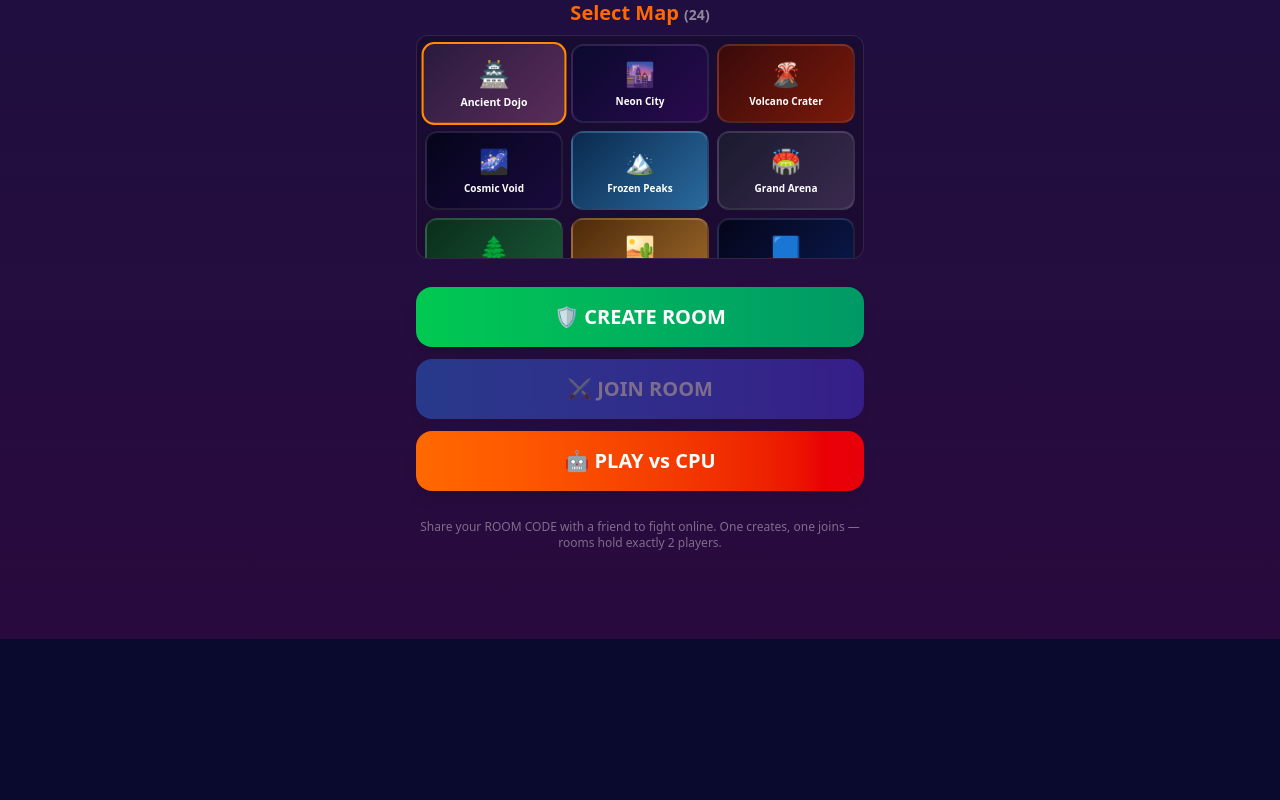
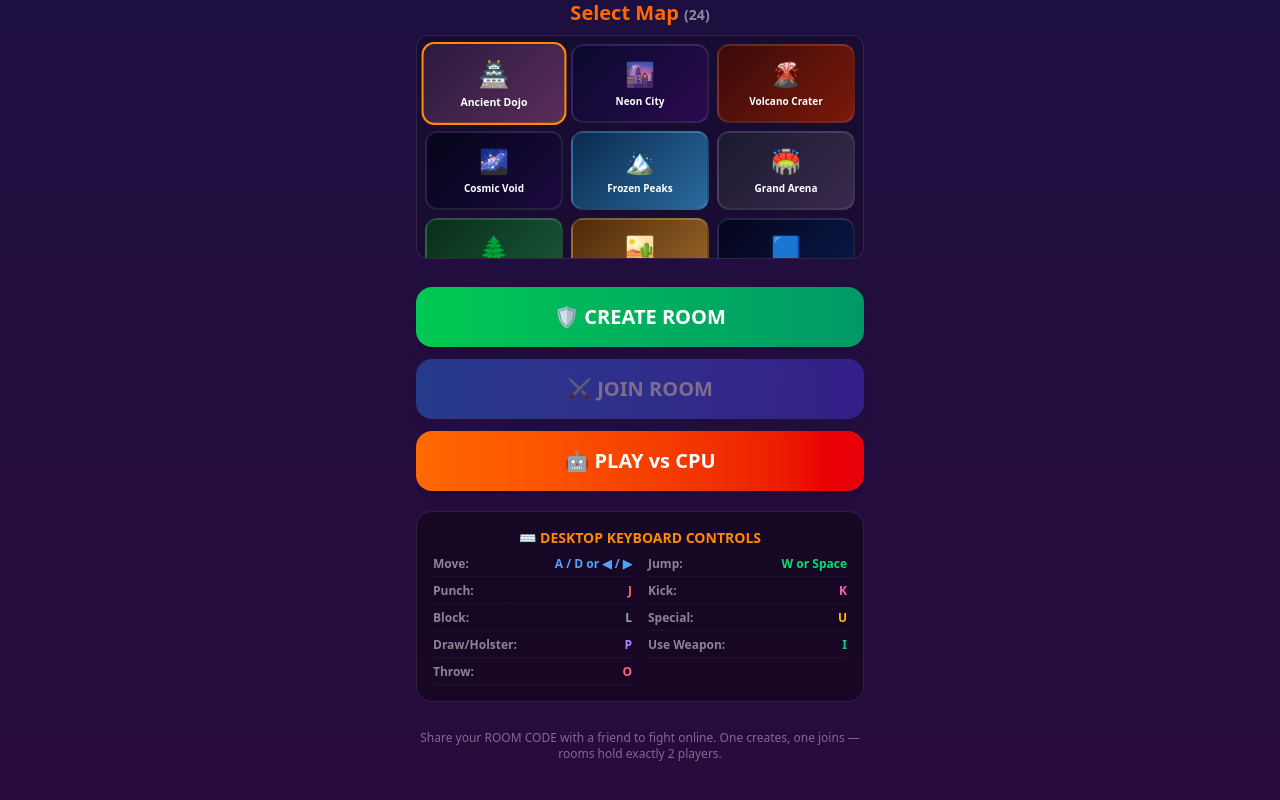
Before and after one commit to harshitshankar/Fist-Of-fury-Game, a React (Vite) app: page / in a window 1280 px wide. Shown: the part 1154-1954 px from the top of the page. Before the commit the page ends 1793 px from the top, so only its background shows below. Built offline with nearby package versions, Linux system fonts and the light colour scheme.

Commit message:
feat: add desktop keyboard controls for weapons (I, O, P) and show them on the web lobby

```diff
--- a/src/components/GameScreen.tsx
+++ b/src/components/GameScreen.tsx
@@ -222,6 +222,9 @@ export default function GameScreen(props: Props) {
       k: "kick",
       l: "block",
       u: "special",
+      p: "holster",
+      i: "weapon",
+      o: "throwWeapon",
     };
     const kd = (e: KeyboardEvent) => {
       const k = keymap[e.key.toLowerCase()];
--- a/src/components/Lobby.tsx
+++ b/src/components/Lobby.tsx
@@ -42,6 +42,7 @@ export default function Lobby({ onCreate, onJoin, onSolo, error, connecting }: P
   const [rounds, setRounds] = useState(3);
   const [musicOn, setMusicOn] = useState(isMusicEnabled());
   const startedRef = useRef(false);
+  const isNativeApp = typeof window !== "undefined" && !!(window as any).Capacitor;
 
   // Start menu music on the first user interaction (browsers block autoplay).
   useEffect(() => {
@@ -259,6 +260,50 @@ export default function Lobby({ onCreate, onJoin, onSolo, error, connecting }: P
           </button>
         </div>
 
+        {!isNativeApp && (
+          <div className="rounded-2xl border border-white/10 bg-black/40 p-4">
+            <h3 className="mb-2 text-center text-sm font-black text-orange-400">⌨️ DESKTOP KEYBOARD CONTROLS</h3>
+            <div className="grid grid-cols-2 gap-x-4 gap-y-1.5 text-xs text-white/80">
+              <div className="flex justify-between border-b border-white/5 pb-1">
+                <span className="font-bold text-white/50">Move:</span>
+                <span className="font-black text-blue-400">A / D or ◀ / ▶</span>
+              </div>
+              <div className="flex justify-between border-b border-white/5 pb-1">
+                <span className="font-bold text-white/50">Jump:</span>
+                <span className="font-black text-green-400">W or Space</span>
+              </div>
+              <div className="flex justify-between border-b border-white/5 pb-1">
+                <span className="font-bold text-white/50">Punch:</span>
+                <span className="font-black text-red-400">J</span>
+              </div>
+              <div className="flex justify-between border-b border-white/5 pb-1">
+                <span className="font-bold text-white/50">Kick:</span>
+                <span className="font-black text-pink-400">K</span>
+              </div>
+              <div className="flex justify-between border-b border-white/5 pb-1">
+                <span className="font-bold text-white/50">Block:</span>
+                <span className="font-black text-slate-400">L</span>
+              </div>
+              <div className="flex justify-between border-b border-white/5 pb-1">
+                <span className="font-bold text-white/50">Special:</span>
+                <span className="font-black text-amber-400">U</span>
+              </div>
+              <div className="flex justify-between border-b border-white/5 pb-1">
+                <span className="font-bold text-white/50">Draw/Holster:</span>
+                <span className="font-black text-violet-400">P</span>
+              </div>
+              <div className="flex justify-between border-b border-white/5 pb-1">
+                <span className="font-bold text-white/50">Use Weapon:</span>
+                <span className="font-black text-emerald-400">I</span>
+              </div>
+              <div className="flex justify-between border-b border-white/5 pb-1">
+                <span className="font-bold text-white/50">Throw:</span>
+                <span className="font-black text-rose-400">O</span>
+              </div>
+            </div>
+          </div>
+        )}
+
         <p className="pt-2 text-center text-xs text-white/40">
           Share your ROOM CODE with a friend to fight online. One creates, one joins —
           rooms hold exactly 2 players.
```
